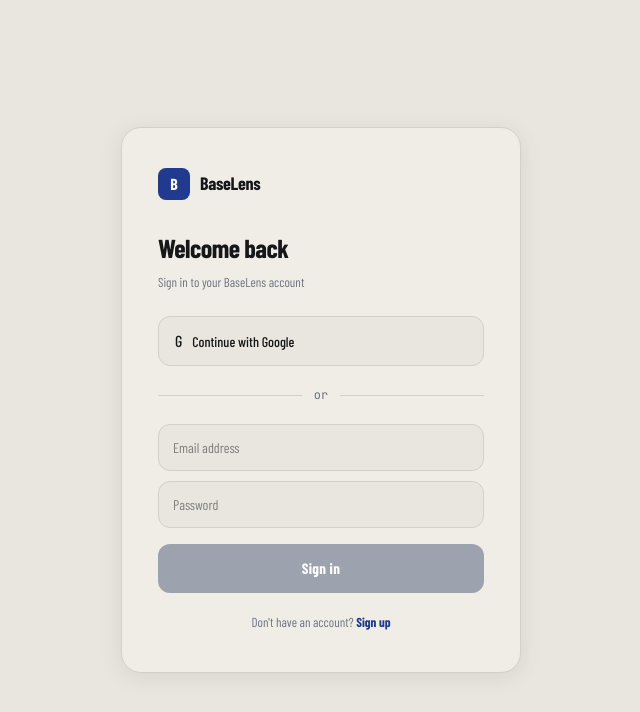
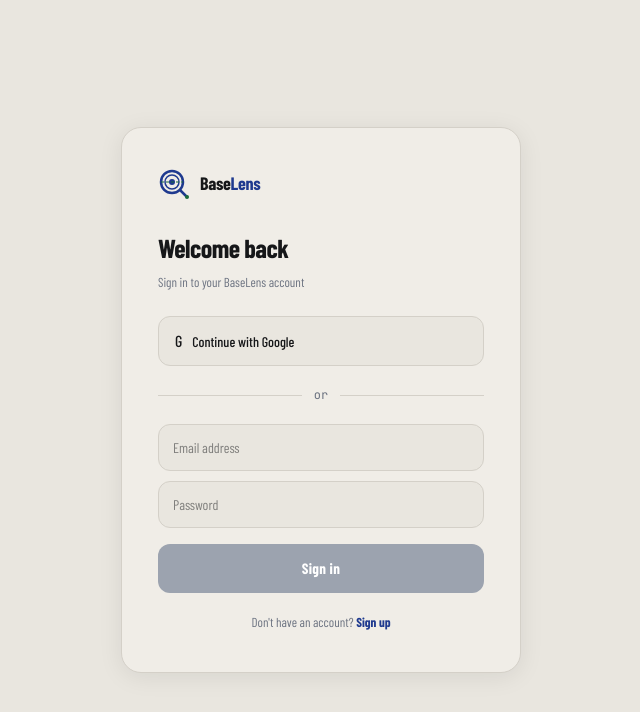
Before and after one commit to 2TheMoom/baselens, a Next.js app: page /login in a window 1280 px wide. Shown: the top 712 px of the page, without its empty margins (319-959 px from the left). Built offline with nearby package versions, Linux system fonts and the light colour scheme; no server answers; a web font is replaced by a local one.

Commit message:
feat: lens logo across all pages

```diff
--- a/app/dashboard/page.tsx
+++ b/app/dashboard/page.tsx
@@ -159,15 +159,20 @@
         background: "#E9E6DF"
       }}>
         <div style={{ display: "flex", alignItems: "center", gap: 10 }}>
-          <div style={{
-            width: 28, height: 28, borderRadius: 8,
-            background: "#1F3A8F",
-            display: "flex", alignItems: "center", justifyContent: "center"
-          }}>
-            <span style={{ color: "#fff", fontSize: 14, fontWeight: 700 }}>B</span>
-          </div>
-          <span style={{ fontWeight: 700, fontSize: 16, letterSpacing: "-0.3px", color: "#161719" }}>BaseLens</span>
+          <div style={{ display: "flex", alignItems: "center", gap: 10 }}>
+           <svg width="32" height="32" viewBox="0 0 32 32" fill="none">
+           <circle cx="14" cy="14" r="11" stroke="#1F3A8F" strokeWidth="2.5"/>
+           <circle cx="14" cy="14" r="7" stroke="#1F3A8F" strokeWidth="1.5"/>
+           <circle cx="14" cy="14" r="3" fill="#1F3A8F"/>
+           <line x1="3" y1="14" x2="25" y2="14" stroke="#1A6B3C" strokeWidth="1.2" strokeDasharray="3 2"/>
+           <line x1="22" y1="22" x2="29" y2="29" stroke="#1F3A8F" strokeWidth="2.5" strokeLinecap="round"/>
+           <circle cx="29" cy="29" r="2" fill="#1A6B3C"/>
+        </svg>
+        <span style={{ fontWeight: 800, fontSize: 16, letterSpacing: "-0.3px", color: "#161719" }}>
+           Base<span style={{ color: "#1F3A8F" }}>Lens</span>
+        </span>
         </div>
+      </div>
 
         <div style={{ display: "flex", alignItems: "center", gap: 16 }}>
           <a href="/feed" style={{ fontSize: 13, color: "#1F3A8F", textDecoration: "none", fontWeight: 600 }}>
--- a/app/feed/page.tsx
+++ b/app/feed/page.tsx
@@ -75,14 +75,17 @@
         background: "#E9E6DF"
       }}>
         <div style={{ display: "flex", alignItems: "center", gap: 10 }}>
-          <div style={{
-            width: 28, height: 28, borderRadius: 8,
-            background: "#1F3A8F",
-            display: "flex", alignItems: "center", justifyContent: "center"
-          }}>
-            <span style={{ color: "#fff", fontSize: 14, fontWeight: 700 }}>B</span>
-          </div>
-          <span style={{ fontWeight: 700, fontSize: 16, letterSpacing: "-0.3px", color: "#161719" }}>BaseLens</span>
+          <svg width="32" height="32" viewBox="0 0 32 32" fill="none">
+            <circle cx="14" cy="14" r="11" stroke="#1F3A8F" strokeWidth="2.5"/>
+            <circle cx="14" cy="14" r="7" stroke="#1F3A8F" strokeWidth="1.5"/>
+            <circle cx="14" cy="14" r="3" fill="#1F3A8F"/>
+            <line x1="3" y1="14" x2="25" y2="14" stroke="#1A6B3C" strokeWidth="1.2" strokeDasharray="3 2"/>
+            <line x1="22" y1="22" x2="29" y2="29" stroke="#1F3A8F" strokeWidth="2.5" strokeLinecap="round"/>
+            <circle cx="29" cy="29" r="2" fill="#1A6B3C"/>
+          </svg>
+          <span style={{ fontWeight: 800, fontSize: 16, letterSpacing: "-0.3px", color: "#161719" }}>
+            Base<span style={{ color: "#1F3A8F" }}>Lens</span>
+          </span>
         </div>
 
         <div style={{ display: "flex", alignItems: "center", gap: 12 }}>
--- a/app/login/page.tsx
+++ b/app/login/page.tsx
@@ -62,14 +62,17 @@
       }}>
         {/* LOGO */}
         <div style={{ display: "flex", alignItems: "center", gap: 10, marginBottom: 28 }}>
-          <div style={{
-            width: 32, height: 32, borderRadius: 8,
-            background: "#1F3A8F",
-            display: "flex", alignItems: "center", justifyContent: "center"
-          }}>
-            <span style={{ color: "#fff", fontSize: 16, fontWeight: 700 }}>B</span>
-          </div>
-          <span style={{ fontWeight: 700, fontSize: 18, letterSpacing: "-0.3px", color: "#161719" }}>BaseLens</span>
+          <svg width="32" height="32" viewBox="0 0 32 32" fill="none">
+            <circle cx="14" cy="14" r="11" stroke="#1F3A8F" strokeWidth="2.5"/>
+            <circle cx="14" cy="14" r="7" stroke="#1F3A8F" strokeWidth="1.5"/>
+            <circle cx="14" cy="14" r="3" fill="#1F3A8F"/>
+            <line x1="3" y1="14" x2="25" y2="14" stroke="#1A6B3C" strokeWidth="1.2" strokeDasharray="3 2"/>
+            <line x1="22" y1="22" x2="29" y2="29" stroke="#1F3A8F" strokeWidth="2.5" strokeLinecap="round"/>
+            <circle cx="29" cy="29" r="2" fill="#1A6B3C"/>
+          </svg>
+          <span style={{ fontWeight: 800, fontSize: 18, letterSpacing: "-0.3px", color: "#161719" }}>
+            Base<span style={{ color: "#1F3A8F" }}>Lens</span>
+          </span>
         </div>
 
         <h1 style={{ fontSize: 26, fontWeight: 800, marginBottom: 6, letterSpacing: "-0.5px", color: "#161719" }}>
--- a/app/page.tsx
+++ b/app/page.tsx
@@ -16,14 +16,17 @@
         background: "#E9E6DF"
       }}>
         <div style={{ display: "flex", alignItems: "center", gap: 10 }}>
-          <div style={{
-            width: 28, height: 28, borderRadius: 8,
-            background: "#1F3A8F",
-            display: "flex", alignItems: "center", justifyContent: "center"
-          }}>
-            <span style={{ color: "#fff", fontSize: 14, fontWeight: 700 }}>B</span>
-          </div>
-          <span style={{ fontWeight: 700, fontSize: 16, letterSpacing: "-0.3px", color: "#161719" }}>BaseLens</span>
+          <svg width="32" height="32" viewBox="0 0 32 32" fill="none">
+            <circle cx="14" cy="14" r="11" stroke="#1F3A8F" strokeWidth="2.5"/>
+            <circle cx="14" cy="14" r="7" stroke="#1F3A8F" strokeWidth="1.5"/>
+            <circle cx="14" cy="14" r="3" fill="#1F3A8F"/>
+            <line x1="3" y1="14" x2="25" y2="14" stroke="#1A6B3C" strokeWidth="1.2" strokeDasharray="3 2"/>
+            <line x1="22" y1="22" x2="29" y2="29" stroke="#1F3A8F" strokeWidth="2.5" strokeLinecap="round"/>
+            <circle cx="29" cy="29" r="2" fill="#1A6B3C"/>
+          </svg>
+          <span style={{ fontWeight: 800, fontSize: 16, letterSpacing: "-0.3px", color: "#161719" }}>
+            Base<span style={{ color: "#1F3A8F" }}>Lens</span>
+          </span>
         </div>
 
         <div style={{ display: "flex", alignItems: "center", gap: 12 }}>
@@ -117,7 +120,6 @@
       {/* FEATURES */}
       <section style={{ maxWidth: 900, margin: "0 auto", padding: "0 32px 80px", width: "100%" }}>
         <div style={{ display: "grid", gridTemplateColumns: "repeat(auto-fit, minmax(260px, 1fr))", gap: 20 }}>
-
           {[
             {
               icon: "🤖",
@@ -170,21 +172,11 @@
       </section>
 
       {/* CTA */}
-      <section style={{
-        background: "#1F3A8F",
-        padding: "60px 32px",
-        textAlign: "center"
-      }}>
-        <h2 style={{
-          fontSize: 36,
-          fontWeight: 800,
-          color: "#fff",
-          marginBottom: 12,
-          letterSpacing: "-0.5px"
-        }}>
+      <section style={{ background: "#1F3A8F", padding: "60px 32px", textAlign: "center" }}>
+        <h2 style={{ fontSize: 36, fontWeight: 800, color: "#fff", marginBottom: 12, letterSpacing: "-0.5px" }}>
           Stay ahead of every Base upgrade
         </h2>
-        <p style={{ color: "#ffffff99", fontSize: 15, marginBottom: 32, maxWidth: 400, margin: "0 auto 32px" }}>
+        <p style={{ color: "#ffffff99", fontSize: 15, maxWidth: 400, margin: "0 auto 32px" }}>
           Join BaseLens and never miss what matters on Base again.
         </p>
         <Link href="/login" style={{
```
